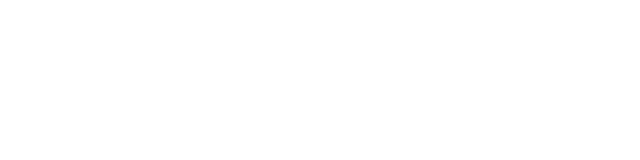
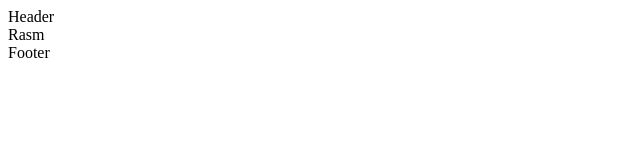
Before and after one commit to dilshodmahmaraimov22-ux/Shoes, a React (Vite) app: page / in a window 1280 px wide. Before the commit this address had no page. Shown: the top 160 px of the page, without its empty margins (0-640 px from the left). Built offline with nearby package versions, Linux system fonts and the light colour scheme.

Commit message:
struktura yozildi

```diff
--- a/src/App.jsx
+++ b/src/App.jsx
@@ -1,6 +1,8 @@
  import React from 'react'
-import {createBrowser, Routes, Route, BrowserRouter} from 'react-router-dom'
+import {BrowserRouter, Routes, Route} from 'react-router-dom'
 import Layout from './Components/Layout/Layout'
+import Rasm from './Pages/Rasm/Rasm'
+import Video from './Pages/Video/Video'
 
  const App = () => {
    return (
@@ -8,9 +10,8 @@
     <BrowserRouter>
                   <Routes>
                          <Route element={<Layout/>}>
-                               <Route/>
-                               <Route/>
-                               <Route/>
+                               <Route path='/' element={<Rasm/>}/>
+                               <Route path='/Video' element={<Video/>}/>
                          </Route>
                   </Routes>
     </BrowserRouter>
```
